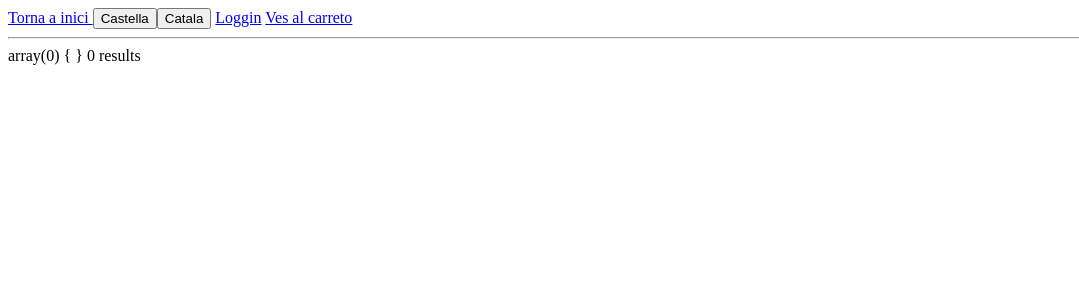
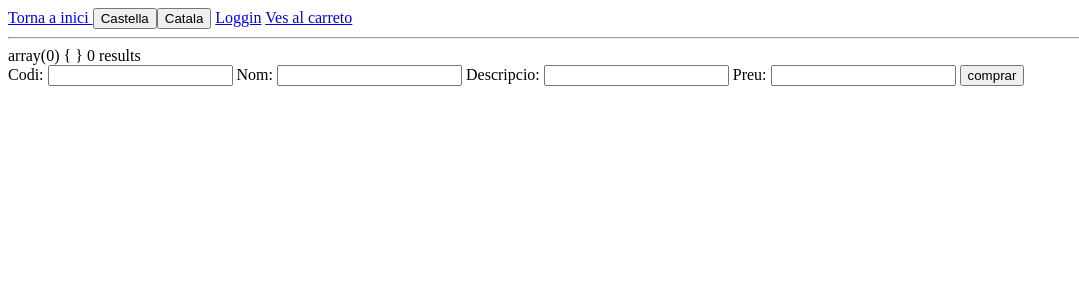
Before and after one commit to daalar11/DesplegamentD-apps, a PHP site: page /carreto.php?codi=1 in a window 1280 px wide. Shown: the top 300 px of the page, without its empty margins (0-1079 px from the left). Run offline with PHP 8.4, Linux system fonts and the light colour scheme; data that the repository does not hold is empty.

Commit message:
no se que faig

```diff
--- a/pagina/carreto.php
+++ b/pagina/carreto.php
@@ -49,6 +49,12 @@ echo "0 results";
 
 $conn->close();
 ?>
-
+	<form action="destroy.php" method="post">
+        Codi:       <input type="text" name="codi">
+        Nom:        <input type="text" name="nom">
+        Descripcio: <input type="text" name="desc">
+        Preu:       <input type="text"name="preu">
+        <input type="submit" value="comprar"/>
+    </form>
 	</body>
 </html>
--- /dev/null
+++ b/pagina/destroy.php
@@ -0,0 +1,4 @@
+<?php
+session_destroy();
+header ("refresh:2;url=carreto.php");
+?>
```
